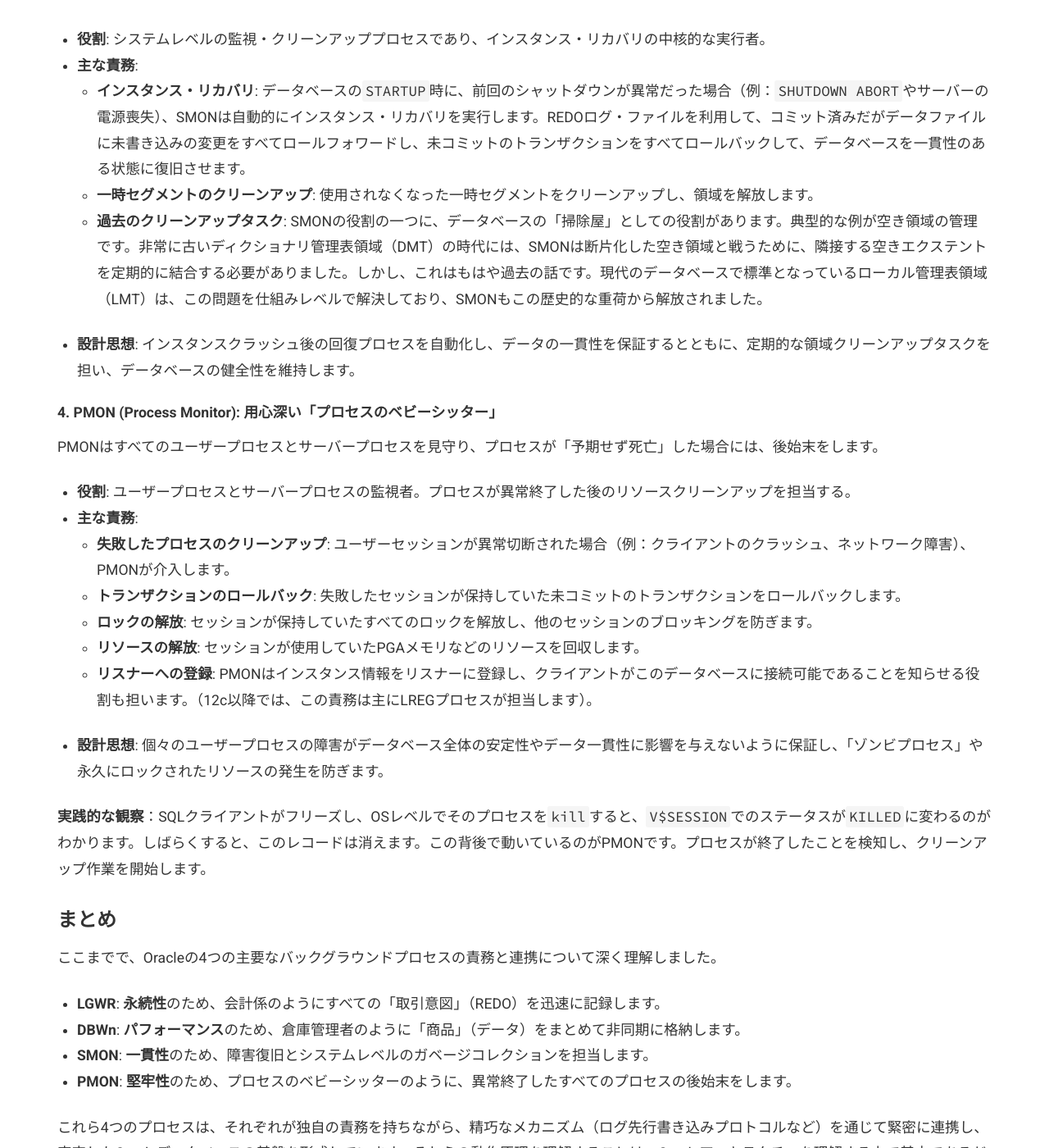
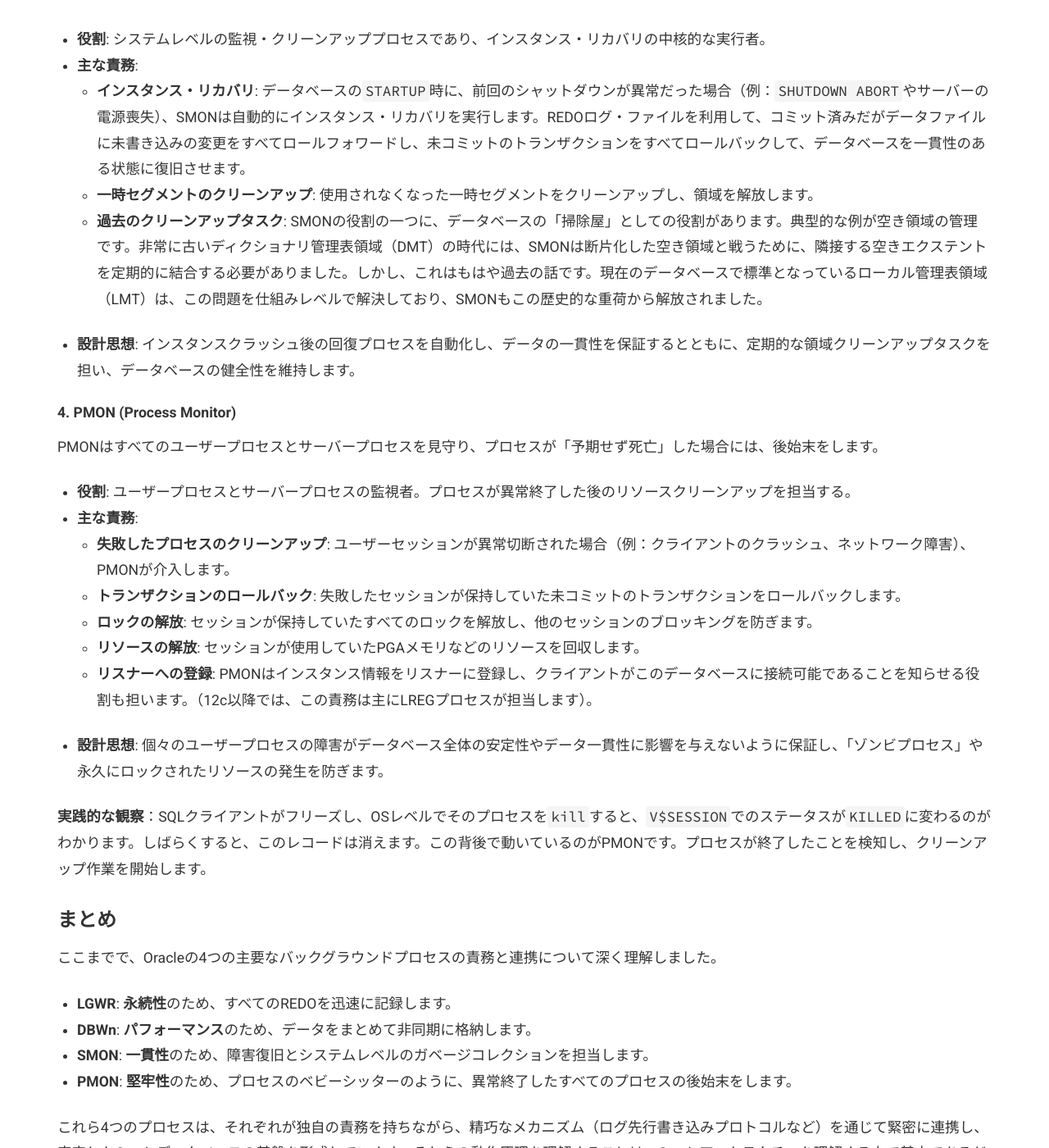
Before and after one commit to goodwaysIT/ja, a Jekyll site: the page built from _posts/2025-09-01-oracle-background-processes-explained.md, in a window 1280 px wide and 1400 px high, scrolled down 5359 px. Shown: the whole window at 82% size. Built offline with Jekyll 4.4.1, drawn with Linux system fonts in a browser that asks for light colours; some of the changed text lies outside the part shown.

Commit message:
Update 2025-09-01-oracle-background-processes-explained.md

```diff
--- a/_posts/2025-09-01-oracle-background-processes-explained.md
+++ b/_posts/2025-09-01-oracle-background-processes-explained.md
@@ -11,9 +11,9 @@ image: /assets/images/posts/oracle_architecture_processes.svg
 
 Linuxサーバーで`ps -ef | grep ora_`コマンドを実行したことがあるなら、`ora_`で始まる多くのプロセスがバックグラウンドで静かに動作しているのを見たことがあるでしょう。多くの人にとって、それらは見慣れていると同時に謎めいた存在です。データベースの裏側で一体何をしているのでしょうか？そして、なぜこれらのプロセスを理解することが、Oracleの初心者とエキスパートを分ける第一歩だと言われるのでしょうか？
 
-この記事では、ベテランDBAの視点から、Oracleの4つの主要なバックグラウンドプロセス——DBWn, LGWR, SMON, PMON——の真の役割と、それらがどのように精巧に連携し、Oracleという巨大で安定したデータ帝国を支えているのかを徹底的に解説します。この記事を読めば、あなたのOracleアーキテクチャに対する理解は一段と深まるはずです。
+この記事では、ベテランDBAの視点から、Oracleの4つの主要なバックグラウンドプロセス——DBWn, LGWR, SMON, PMON——の真の役割と、それらがどのように精巧に連携し、Oracleを支えているのかを徹底的に解説します。この記事を読めば、あなたのOracleアーキテクチャに対する理解は一段と深まるはずです。
 
-### プロセスの確認：どこにいるのか？
+### プロセスの確認
 
 各プロセスの責務を深く掘り下げる前に、まずはシステム上でそれらを見つける方法を知る必要があります。通常、2つの方法があります。
 
@@ -68,9 +68,9 @@ SMON  684465     oracle@adgcontrol (SMON)
 
 データベースを多忙な金融取引フロアだと想像してみてください。これら4つのプロセスは、そのフロアが効率的、安定的、かつ安全に運営されることを保証する中心的なチームです。
 
-#### 1. LGWR (Log Writer): 厳格な「会計係」
+#### 1. LGWR (Log Writer):
 
-LGWRは、データの永続性（ACIDの'D'）を保証する重要な存在です。その仕事は単純に見えますが、極めて重要です。メモリ上の「取引記録」（REDOログ・バッファ）を、ディスク上の「台帳」（オンラインREDOログ・ファイル）に迅速かつ安全に書き込みます。
+LGWRは、データの永続性（ACIDの'D'）を保証する重要な存在です。その仕事は単純に見えますが、極めて重要です。メモリ上のREDOログ・バッファを、オンラインREDOログ・ファイルに迅速かつ安全に書き込みます。
 
 *   **役割**: トランザクションの永続性を最終的に保証する存在。REDOログ・バッファのデータをオンラインREDOログ・ファイルに書き込む責任を負う。
 *   **主な責務**:
@@ -112,7 +112,7 @@ db file parallel write     170604382     85825722.4  .503068686
 
 *注釈：`log file sync`はユーザーがLGWRの完了を待つ総時間を示し、`db file parallel write`はLGWRが実際にI/Oを実行した時間です。両者に大きな差がある場合、問題はI/O自体ではなくCPUスケジューリングにある可能性があります。*
 
-#### 2. DBWn (Database Writer): 効率的な「倉庫管理者」
+#### 2. DBWn (Database Writer)
 
 LGWRが「速さ」と「安定性」を追求するなら、DBWnは「効率」を追求します。メモリ（データベース・バッファ・キャッシュ）内で変更されたデータブロック（いわゆる「ダーティ・ブロック」）をディスク上のデータファイルに書き戻す役割を担います。
 
@@ -151,10 +151,10 @@ SMONはデータベースの健康を守る守護神であり清掃員です。
 *   **主な責務**:
     *   **インスタンス・リカバリ**: データベースの`STARTUP`時に、前回のシャットダウンが異常だった場合（例：`SHUTDOWN ABORT`やサーバーの電源喪失）、SMONは自動的にインスタンス・リカバリを実行します。REDOログ・ファイルを利用して、コミット済みだがデータファイルに未書き込みの変更をすべてロールフォワードし、未コミットのトランザクションをすべてロールバックして、データベースを一貫性のある状態に復旧させます。
     *   **一時セグメントのクリーンアップ**: 使用されなくなった一時セグメントをクリーンアップし、領域を解放します。
-    *   **過去のクリーンアップタスク**: SMONの役割の一つに、データベースの「掃除屋」としての役割があります。典型的な例が空き領域の管理です。非常に古いディクショナリ管理表領域（DMT）の時代には、SMONは断片化した空き領域と戦うために、隣接する空きエクステントを定期的に結合する必要がありました。しかし、これはもはや過去の話です。現代のデータベースで標準となっているローカル管理表領域（LMT）は、この問題を仕組みレベルで解決しており、SMONもこの歴史的な重荷から解放されました。
+    *   **過去のクリーンアップタスク**: SMONの役割の一つに、データベースの「掃除屋」としての役割があります。典型的な例が空き領域の管理です。非常に古いディクショナリ管理表領域（DMT）の時代には、SMONは断片化した空き領域と戦うために、隣接する空きエクステントを定期的に結合する必要がありました。しかし、これはもはや過去の話です。現在のデータベースで標準となっているローカル管理表領域（LMT）は、この問題を仕組みレベルで解決しており、SMONもこの歴史的な重荷から解放されました。
 *   **設計思想**: インスタンスクラッシュ後の回復プロセスを自動化し、データの一貫性を保証するとともに、定期的な領域クリーンアップタスクを担い、データベースの健全性を維持します。
 
-#### 4. PMON (Process Monitor): 用心深い「プロセスのベビーシッター」
+#### 4. PMON (Process Monitor)
 
 PMONはすべてのユーザープロセスとサーバープロセスを見守り、プロセスが「予期せず死亡」した場合には、後始末をします。
 
@@ -173,8 +173,8 @@ PMONはすべてのユーザープロセスとサーバープロセスを見守
 
 ここまでで、Oracleの4つの主要なバックグラウンドプロセスの責務と連携について深く理解しました。
 
-*   **LGWR**: **永続性**のため、会計係のようにすべての「取引意図」（REDO）を迅速に記録します。
-*   **DBWn**: **パフォーマンス**のため、倉庫管理者のように「商品」（データ）をまとめて非同期に格納します。
+*   **LGWR**: **永続性**のため、すべてのREDOを迅速に記録します。
+*   **DBWn**: **パフォーマンス**のため、データをまとめて非同期に格納します。
 *   **SMON**: **一貫性**のため、障害復旧とシステムレベルのガベージコレクションを担当します。
 *   **PMON**: **堅牢性**のため、プロセスのベビーシッターのように、異常終了したすべてのプロセスの後始末をします。
 
```
Also changed, not shown: other parts of _posts/2025-09-01-oracle-background-processes-explained.md (+2 -2 lines).
